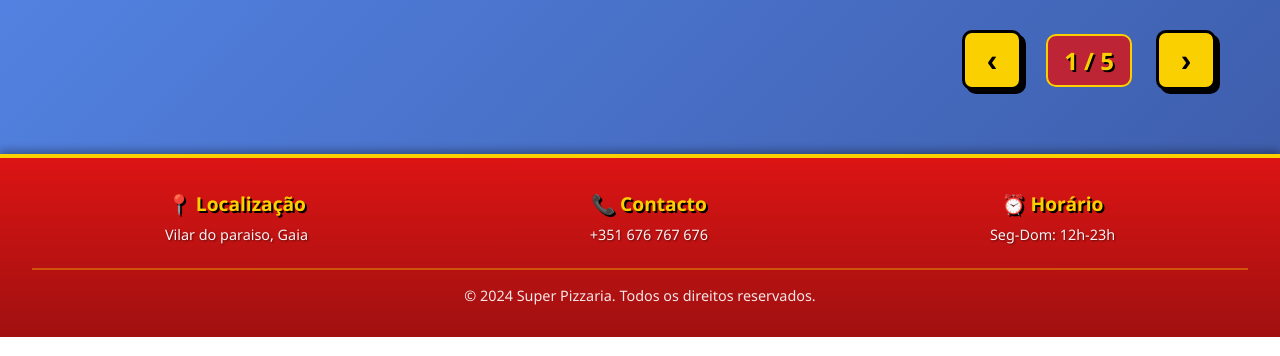
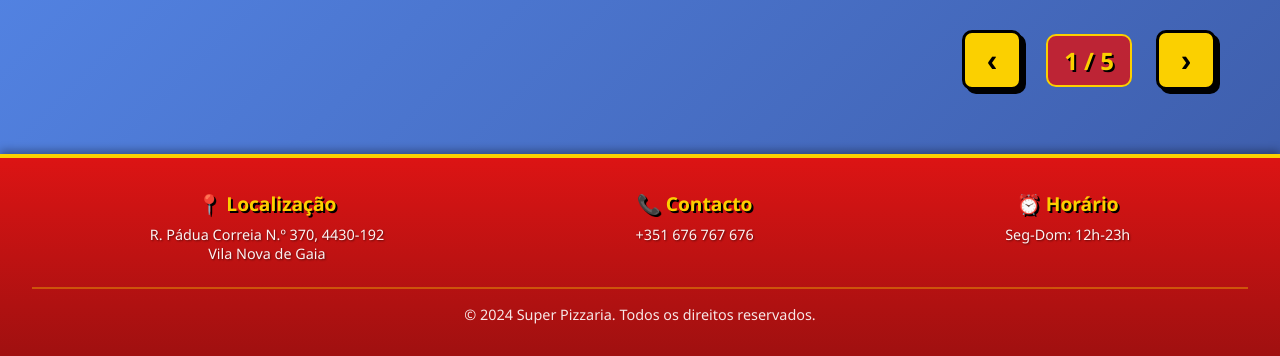
Before and after one commit to SuperPizzariaa/Site, a plain HTML site: page ementa.html in a window 1280 px wide. Shown: the part 760-1116 px from the top of the page. Drawn offline with Linux system fonts and the light colour scheme.

Commit message:
Update ementa.html

```diff
--- a/ementa.html
+++ b/ementa.html
@@ -282,7 +282,7 @@
         <div class="footer-content">
             <div class="footer-section">
                 <h3>📍 Localização</h3>
-                <p>Vilar do paraiso, Gaia</p>
+                <p>R. Pádua Correia N.º 370, 4430-192 <br> Vila Nova de Gaia</p>
             </div>
             <div class="footer-section">
                 <h3>📞 Contacto</h3>
```
